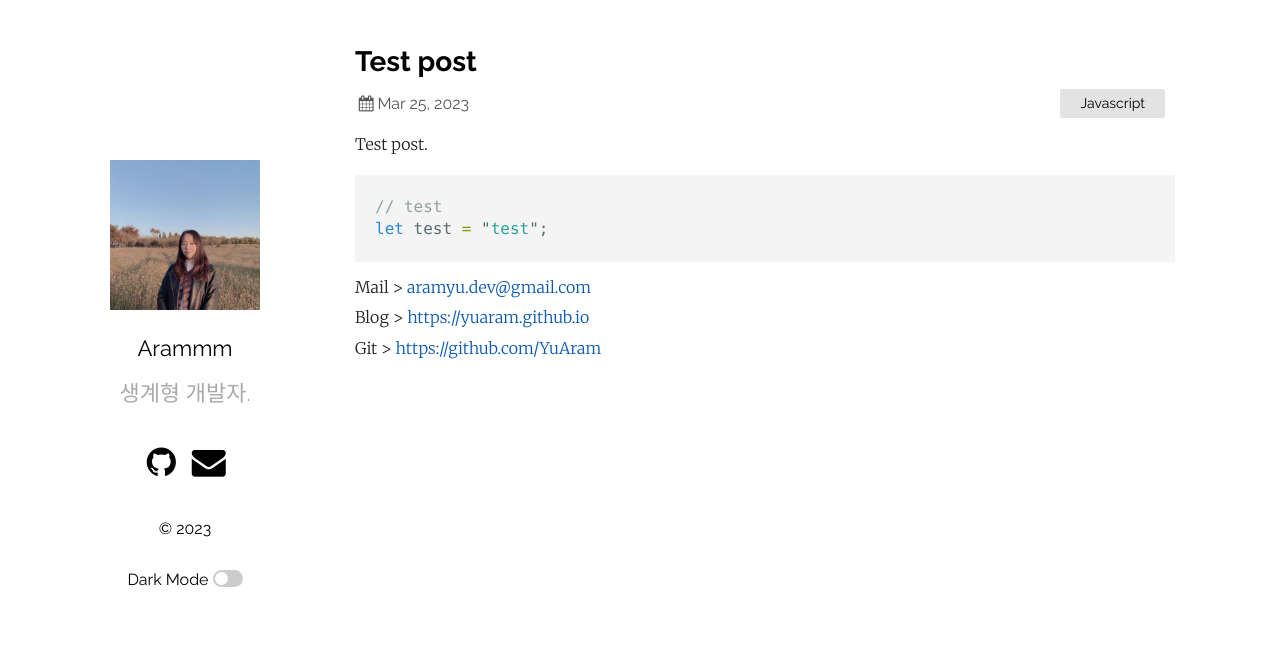
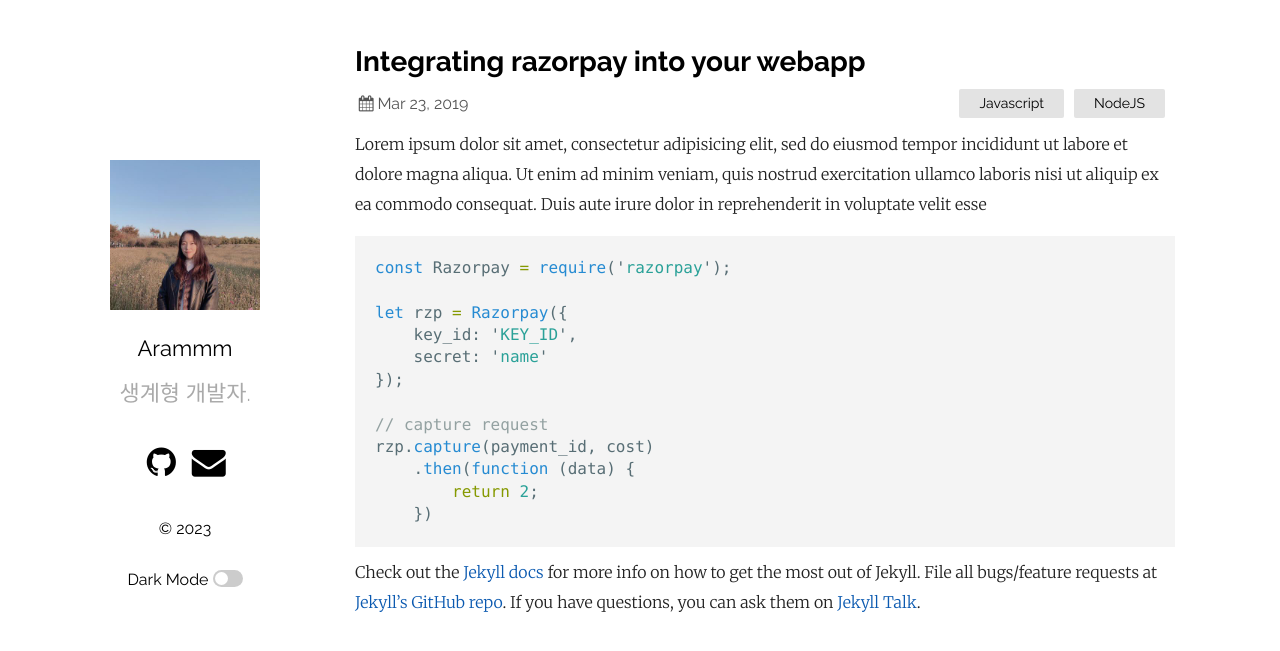
Before and after one commit to YuAram/YuAram.github.io, a Jekyll site: the page built from _posts/2019-03-23-welcome-to-jekyll.markdown, in a window 1280 px wide. Shown: the top 651 px of the page. Built offline with Jekyll 4.4.1, drawn with Linux system fonts in a browser that asks for light colours.

Commit message:
post 테스트 2

````diff
--- a/_posts/2019-03-23-welcome-to-jekyll.markdown
+++ b/_posts/2019-03-23-welcome-to-jekyll.markdown
@@ -1,22 +1,28 @@
 ---
 layout: post
-title:  "Test post"
-date:   2023-03-25 22:00:00 +0530
-categories: Javascript
+title:  "Integrating razorpay into your webapp"
+date:   2019-03-23 21:03:36 +0530
+categories: Javascript NodeJS
 ---
-Test post.
+Lorem ipsum dolor sit amet, consectetur adipisicing elit, sed do eiusmod tempor incididunt ut labore et dolore magna aliqua. Ut enim ad minim veniam, quis nostrud exercitation ullamco laboris nisi ut aliquip ex ea commodo consequat. Duis aute irure dolor in reprehenderit in voluptate velit esse
 
 ```javascript
-// test
-let test = "test";
+const Razorpay = require('razorpay');
+
+let rzp = Razorpay({
+	key_id: 'KEY_ID',
+	secret: 'name'
+});
+
+// capture request
+rzp.capture(payment_id, cost)
+	.then(function (data) {
+		return 2;
+	})
 ```
 
-Mail > [aramyu.dev@gmail.com]
-<br/>
-Blog > [https://yuaram.github.io]
-<br/>
-Git > [https://github.com/YuAram]
+Check out the [Jekyll docs][jekyll-docs] for more info on how to get the most out of Jekyll. File all bugs/feature requests at [Jekyll’s GitHub repo][jekyll-gh]. If you have questions, you can ask them on [Jekyll Talk][jekyll-talk].
 
-[aramyu.dev@gmail.com]: aramyu.dev@gmail.com
-[https://github.com/YuAram]: https://github.com/YuAram
-[https://yuaram.github.io]: https://yuaram.github.io
+[jekyll-docs]: https://jekyllrb.com/docs/home
+[jekyll-gh]:   https://github.com/jekyll/jekyll
+[jekyll-talk]: https://talk.jekyllrb.com/
````
